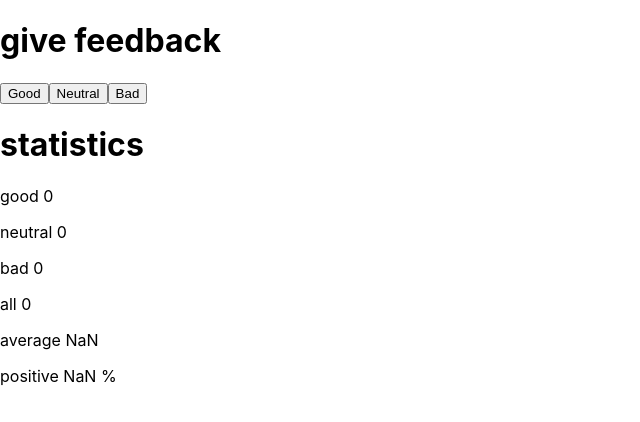
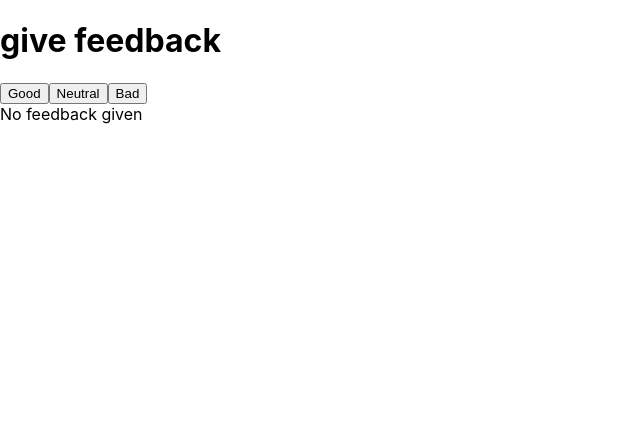
Before and after one commit to HeliHaavisto/fullstack, a React (Create React App) app in the folder part1/unicafe/: page / in a window 1280 px wide. Shown: the top 422 px of the page, without its empty margins (0-640 px from the left). Built offline with nearby package versions, Linux system fonts and the light colour scheme; the HTML template or start-up script is replaced by a standard one.

Commit message:
task 1.9 done

```diff
--- a/part1/unicafe/src/App.js
+++ b/part1/unicafe/src/App.js
@@ -1,6 +1,13 @@
 import React, {useState} from "react";
 
 const Statistics = ({good, neutral,bad}) => {
+  if (good === 0 && neutral===0 && bad === 0) {
+    return(
+      <div>
+        No feedback given
+      </div>
+    )
+  }
   return(
   <div>
   <h1>statistics</h1>
```
